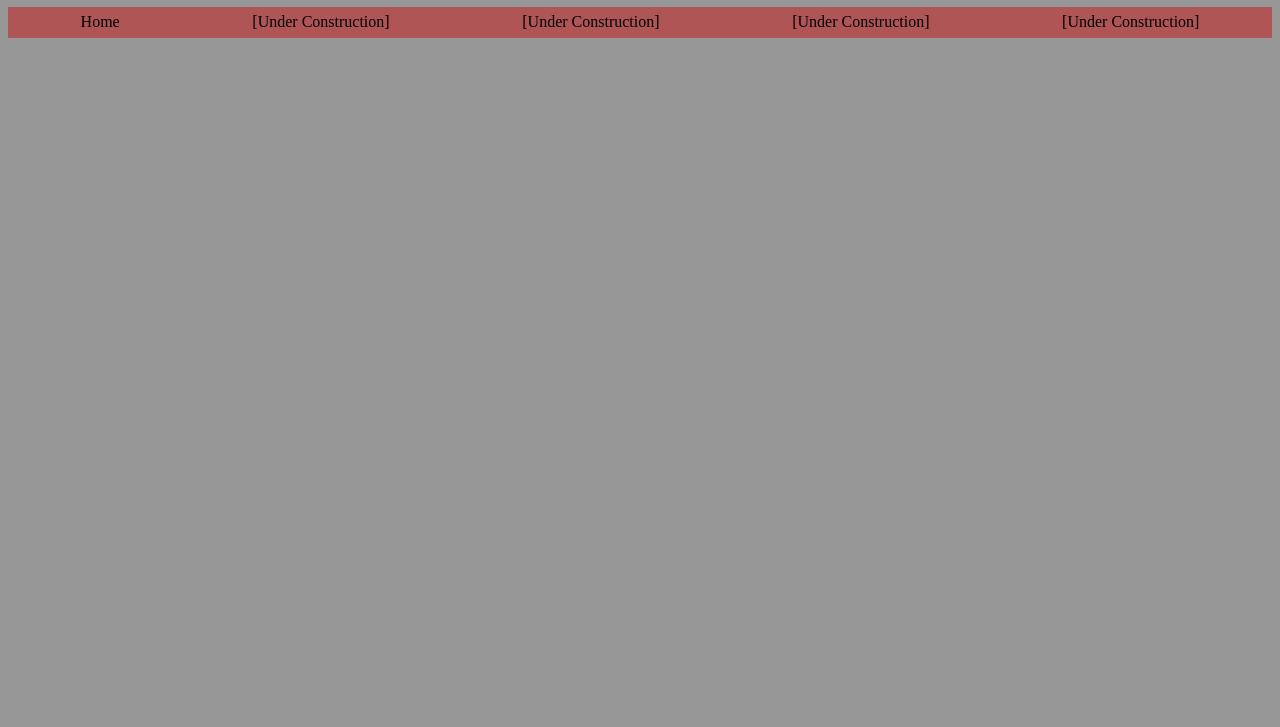
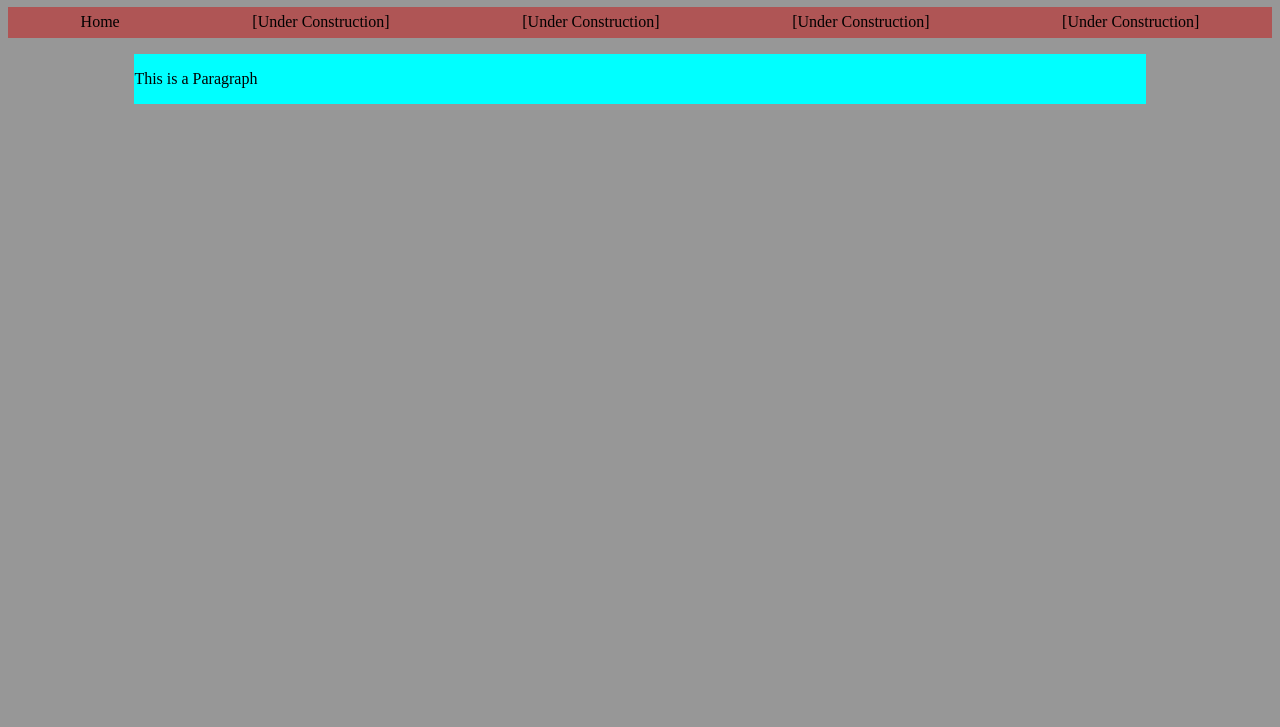
Before and after one commit to DavidAGullo/web-project-basic, a plain HTML site: page Web2/index.html in a window 1280 px wide. Shown: the part 73-800 px from the top of the page. Drawn offline with Linux system fonts and the light colour scheme.

Commit message:
Update index.html

```diff
--- a/Web2/index.html
+++ b/Web2/index.html
@@ -28,7 +28,10 @@
                 <li><a href="">[Under Construction]</a></li>
             </ul>
         </div>
-
-
+        <div class="body-main">
+            <article id="article-home">
+                <p>This is a Paragraph</p>
+            </article>
+        </div>
     </body>
 </html>
```
